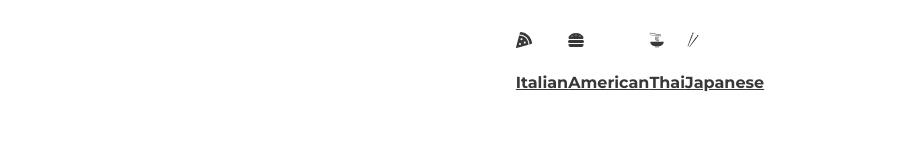
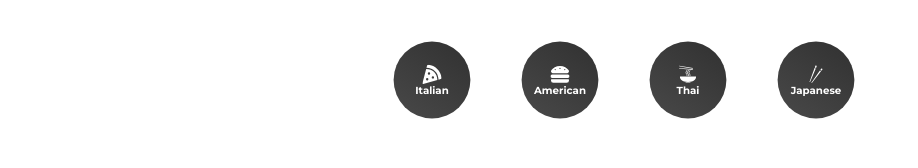
Before and after one commit to Jamespan6704/Recipe-Website-React, a React (Create React App) app: page / in a window 1280 px wide. Shown: the top 168 px of the page, without its empty margins (0-918 px from the left). Built offline with nearby package versions, Linux system fonts and the light colour scheme; no server answers; a web font is replaced by a local one.

Commit message:
Added more styling

```diff
--- a/src/components/Category.jsx
+++ b/src/components/Category.jsx
@@ -9,22 +9,22 @@
 function Category() {
   return (
     <List>
-      <NavLink to={"/cuisine/Italian"}>
+      <SLink to={"/cuisine/Italian"}>
         <FaPizzaSlice />
         <h4>Italian</h4>
-      </NavLink>
-      <NavLink to={"/cuisine/American"}>
+      </SLink>
+      <SLink to={"/cuisine/American"}>
         <FaHamburger />
         <h4>American</h4>
-      </NavLink>
-      <NavLink to={"/cuisine/Thai"}>
+      </SLink>
+      <SLink to={"/cuisine/Thai"}>
         <GiNoodles />
         <h4>Thai</h4>
-      </NavLink>
-      <NavLink to={"/cuisine/Japanese"}>
+      </SLink>
+      <SLink to={"/cuisine/Japanese"}>
         <GiChopsticks />
         <h4>Japanese</h4>
-      </NavLink>
+      </SLink>
     </List>
   );
 }
@@ -34,5 +34,31 @@
   justify-content: center;
   margin: 2rem 0rem;
 `;
+const SLink = styled(NavLink)`
+  display: flex;
+  flex-direction: column;
+  justify-content: center;
+  align-items: center;
+  border-radius: 50%;
+  margin-right: 2rem;
+  text-decoration: none;
+  background: linear-gradient(35deg, #494949, #313131);
+  width: 6rem;
+  height: 6rem;
+  cursor: pointer;
+  transform: scale(0.8);
+
+  h4 {
+    color: white;
+    font-size: 0.8rem;
+  }
+  svg {
+    color: white;
+    font-size: 1.5rem;
+  }
+  &.active {
+    background: linear-gradient(to right, #f27121, #e94057);
+  }
+`;
 
 export default Category;
--- a/src/index.css
+++ b/src/index.css
@@ -1,5 +1,5 @@
 * {
-  /* margin: 0; */
+  margin: 0;
   padding: 0;
   box-sizing: border-box;
   font-family: "Montserrat", sans-serif;
```
